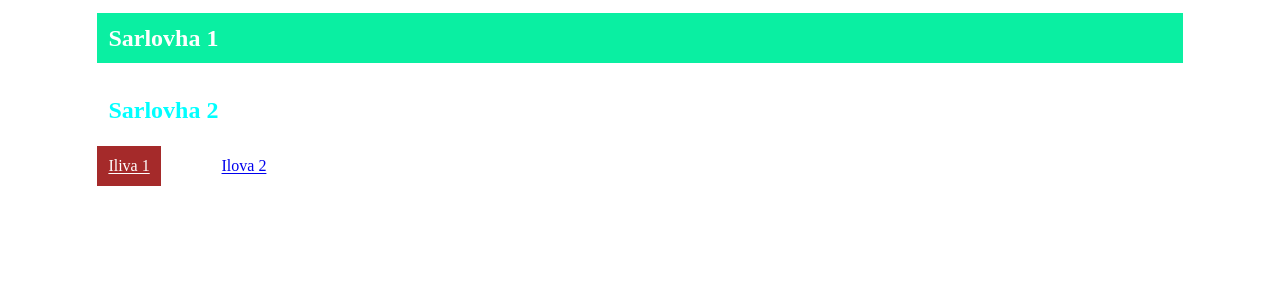
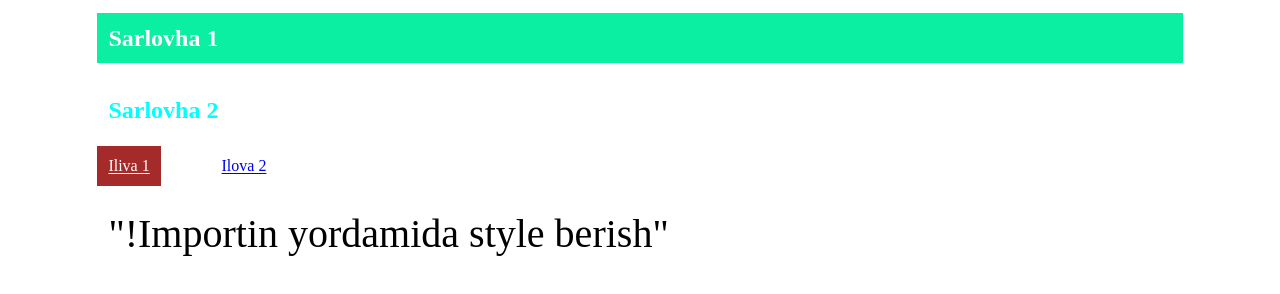
Before and after one commit to javokh1rdev/Portoliya, a plain HTML site: page 1111index.html in a window 1280 px wide. Shown: the part 504-798 px from the top of the page. Drawn offline with Linux system fonts and the light colour scheme.

Commit message:
dscddscd
vfdfdsdc

```diff
--- a/1111index.html
+++ b/1111index.html
@@ -18,5 +18,6 @@
 
           <a href="#" class="active">Iliva 1</a>
           <a href="#">Ilova 2</a>
+          <p class="Sarlovha">"!Importin yordamida style berish"</p>
      </body>
  </html>
--- a/CSS.asoslari.css
+++ b/CSS.asoslari.css
@@ -32,3 +32,11 @@ a.active {
     background-color: brown;
     color: white;
 }
+
+p {
+    font-size: 40px !important;
+}
+
+.Sarlovha {
+    font-size: 50px;
+}
```
